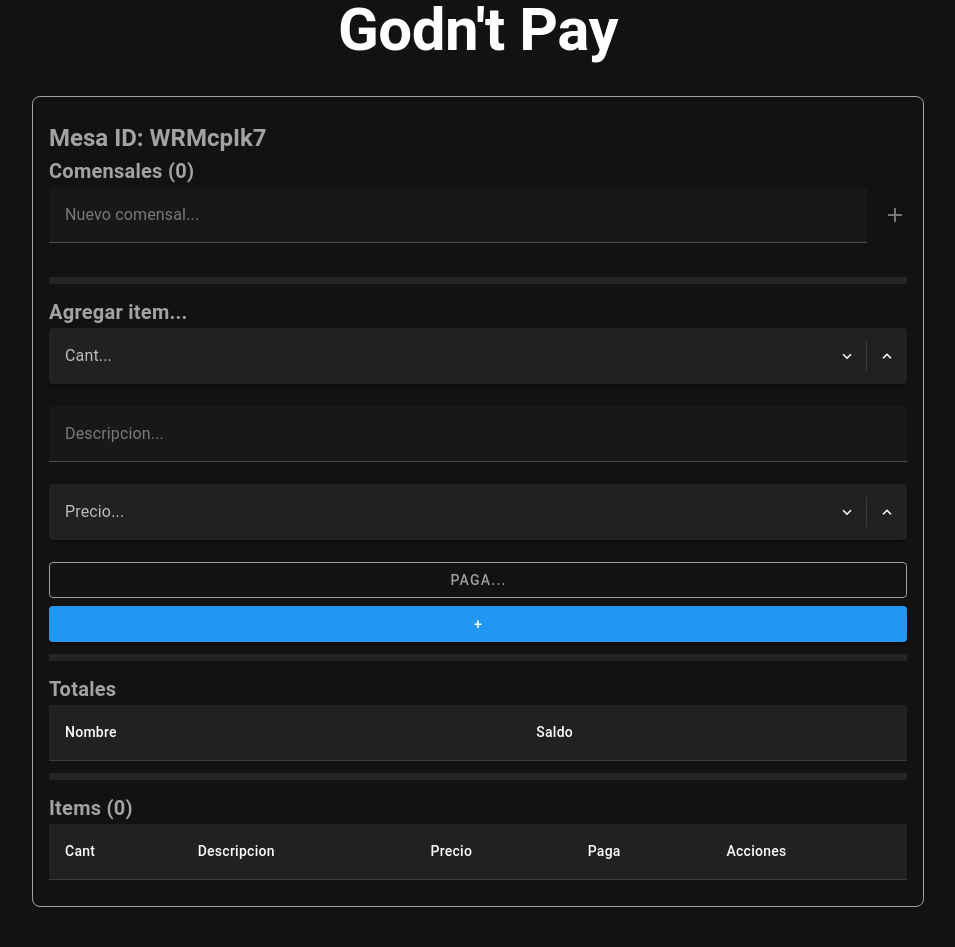
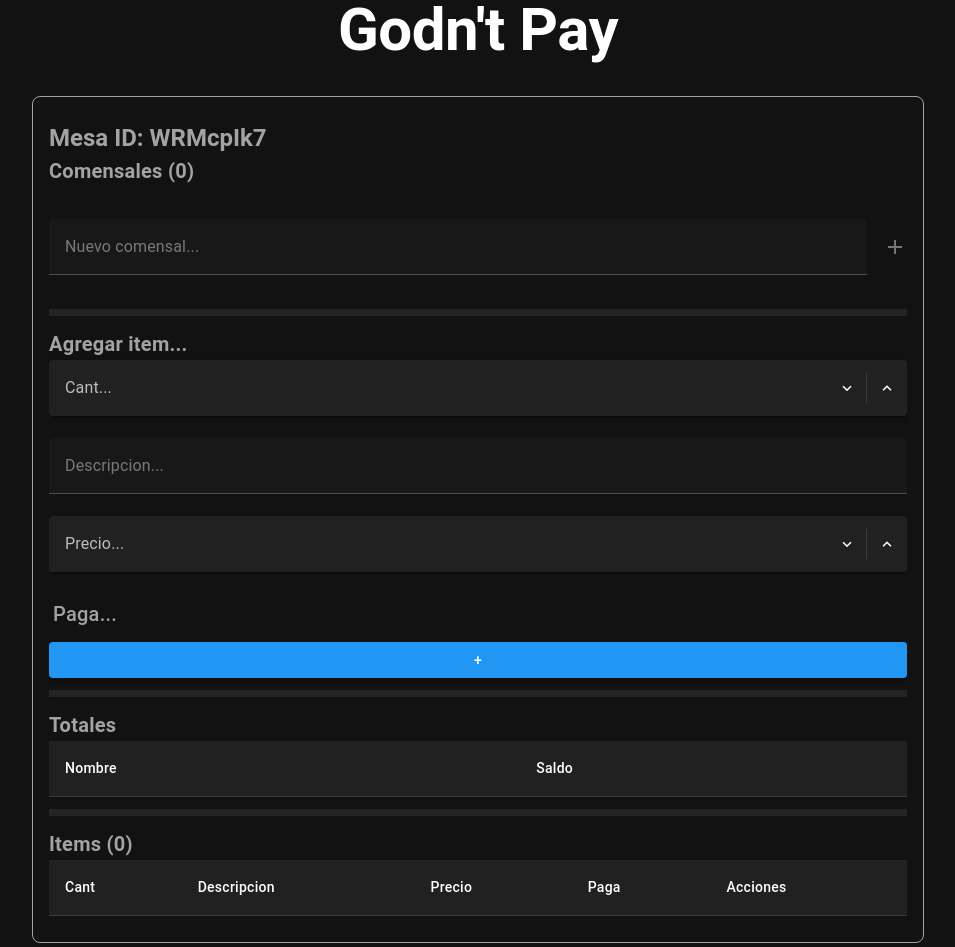
Before and after one commit to AlanOsta/godntpay, a Vue app: page / in a window 1280 px wide. Shown: the whole page, without its empty margins (162-1117 px from the left). Before the commit the page ends 911 px from the top, so only its background shows below. Built offline with nearby package versions, Linux system fonts and the light colour scheme.

Commit message:
change display on chips and newItem

```diff
--- a/src/components/NPD.vue
+++ b/src/components/NPD.vue
@@ -29,6 +29,8 @@ const comensalRule = [
             <h6 class="text-h6 font-weight-bold">
               Comensales ({{ mesa.comensales.length }})
             </h6>
+            <v-container fluid px-0>
+              <v-row>
                 <v-chip
                   v-for="comensal in mesa.comensales"
                   :key="comensal.id"
@@ -38,6 +40,8 @@ const comensalRule = [
                 >
                   {{ comensal.nombre }}
                 </v-chip>
+              </v-row>
+            </v-container>
             <v-text-field
               v-model="mesa.newComensal"
               class="width-50"
@@ -70,22 +74,11 @@ const comensalRule = [
               prefix="$"
             />
 
-            <v-dialog width="auto" scrollable>
-              <template v-slot:activator="{ props: activatorProps }">
-                <v-btn
-                  block
-                  color="grey"
-                  text="Paga..."
-                  variant="outlined"
-                  v-bind="activatorProps"
-                />
-              </template>
-
-              <template v-slot:default="{ isActive }">
-                <!-- <v-card prepend-icon="mdi-earth" title="Select Country"> -->
-                <v-card>
-                  <!-- <v-divider class="mt-3" /> -->
-                  <v-card-text class="px-4" style="height: 300px">
+            <v-container fluid px-0>
+              <v-row>
+                <span>Paga...</span>
+              </v-row>
+              <v-row>
                 <v-checkbox
                   v-for="comensal in mesa.comensales"
                   :key="comensal.id"
@@ -95,22 +88,8 @@ const comensalRule = [
                   :label="comensal.nombre"
                   :value="comensal.id"
                 />
-                  </v-card-text>
-                  <v-divider />
-                  <v-card-actions>
-                    <v-btn text="Cerrar" @click="isActive.value = false" />
-                    <v-spacer />
-                    <v-btn
-                      color="surface-variant"
-                      text="Guardar"
-                      variant="flat"
-                      @click="isActive.value = false"
-                    />
-                  </v-card-actions>
-                </v-card>
-              </template>
-            </v-dialog>
-            <!-- </div> -->
+              </v-row>
+            </v-container>
 
             <v-btn block class="my-2" color="primary" @click="mesa.addItem()"> + </v-btn>
 
```
Lines whose indentation alone changed are shown as unchanged.
